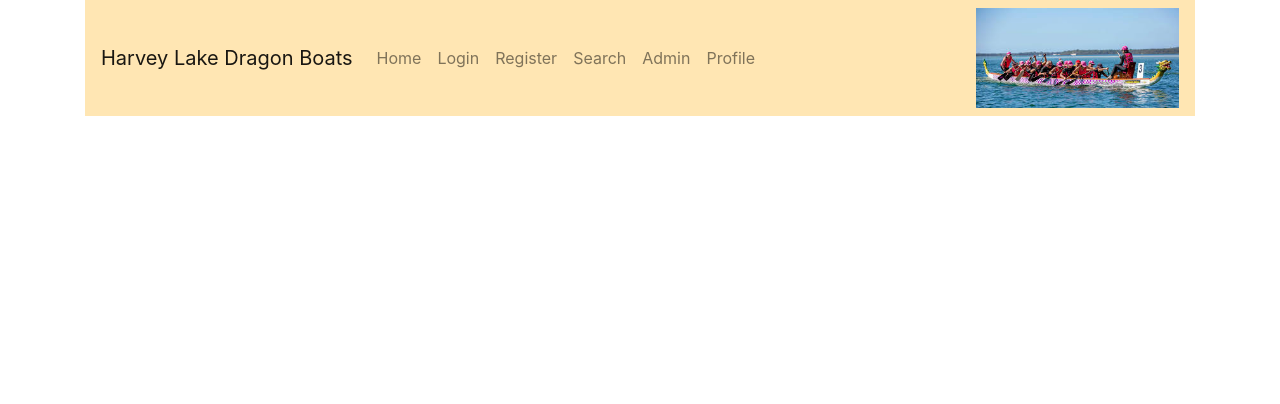
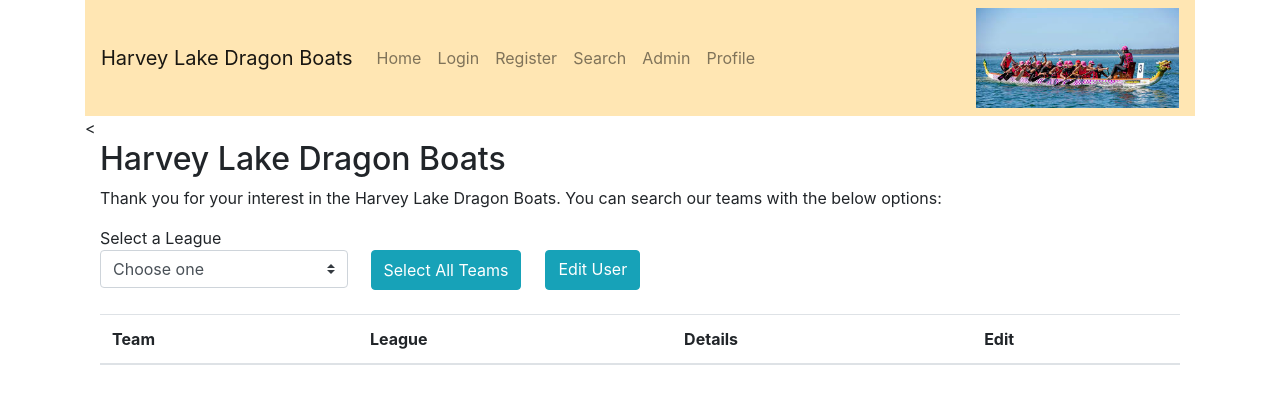
Before and after one commit to CateSpeakman/MEAN_Final_Project, an Angular app in the folder client/: page /leagues in a window 1280 px wide. Before the commit this address led to /. Shown: the top 404 px of the page. Built offline with nearby package versions, Linux system fonts and the light colour scheme.

Commit message:
built landing page

```diff
--- /dev/null
+++ b/client/src/app/leagues/leagues.component.css
@@ -0,0 +1,8 @@
+#allTeamsBtn{
+    height:40px;
+}
+
+
+#addTeamBtn{
+    height:40px;
+}
--- /dev/null
+++ b/client/src/app/leagues/leagues.component.html
@@ -0,0 +1,45 @@
+<<main>
+        <div class="container">
+            <h2>Harvey Lake Dragon Boats</h2>
+            <p> Thank you for your interest in the Harvey Lake Dragon Boats. You can search our teams with
+                the below options: </p>
+        </div>
+        <!-- this dropdown will contain leagues that a user can select from to get a list of teams
+    in that specific league-->
+        <form id="teamSearch" name="teamSearch">
+            <div class="container">
+                <div class="row">
+
+                    <div class="col-md-3">
+                        <label class="form-check-label" for="leagueList">Select a League</label>
+                        <select class="custom-select" id="leagueList">
+                            <option value=-1 selected>Choose one</option>
+                            <!-- the dropdown selection will be generated by javascript-->
+                        </select>
+                    </div>
+                    <button type="button" class="btn btn-info ml-2 mt-4" id="allTeamsBtn">Select All Teams</button>
+                    <a href="#" id="editUserBtn" class="btn btn-info ml-4 mt-4" role="button">Edit User</a>
+                </div>
+                <br />
+            </div>
+        </form>
+
+        <!--This section contains the table that will generate based off of the user selecting a league from the above
+dropdown or from selecting all teams-->
+        <section>
+            <div class="container" id="teamListDiv">
+                <table class="table table-striped" id="teamTable">
+                    <thead>
+                        <tr>
+                            <th>Team</th>
+                            <th>League</th>
+                            <th>Details</th>
+                            <th>Edit</th>
+                        </tr>
+                    </thead>
+                    <tbody>
+                    </tbody>
+                </table>
+            </div>
+        </section>
+    </main>
--- /dev/null
+++ b/client/src/app/leagues/leagues.component.ts
@@ -0,0 +1,15 @@
+import { Component, OnInit } from '@angular/core';
+
+@Component({
+  selector: 'app-leagues',
+  templateUrl: './leagues.component.html',
+  styleUrls: ['./leagues.component.css']
+})
+export class LeaguesComponent implements OnInit {
+
+  constructor() { }
+
+  ngOnInit() {
+  }
+
+}
```
Also changed, not shown: client/src/app/app.module.ts (+5 -2 lines), 1 other file (tests, documents, lock files or other folders).
